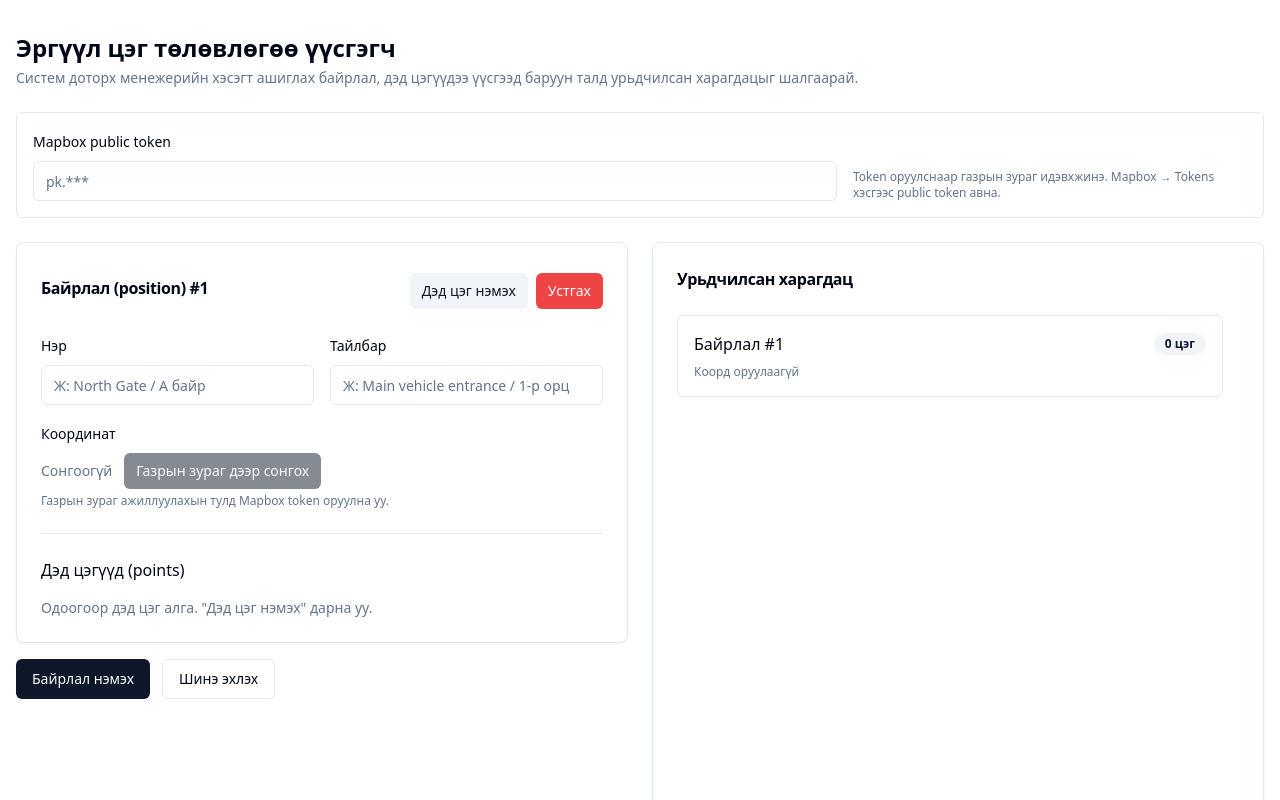
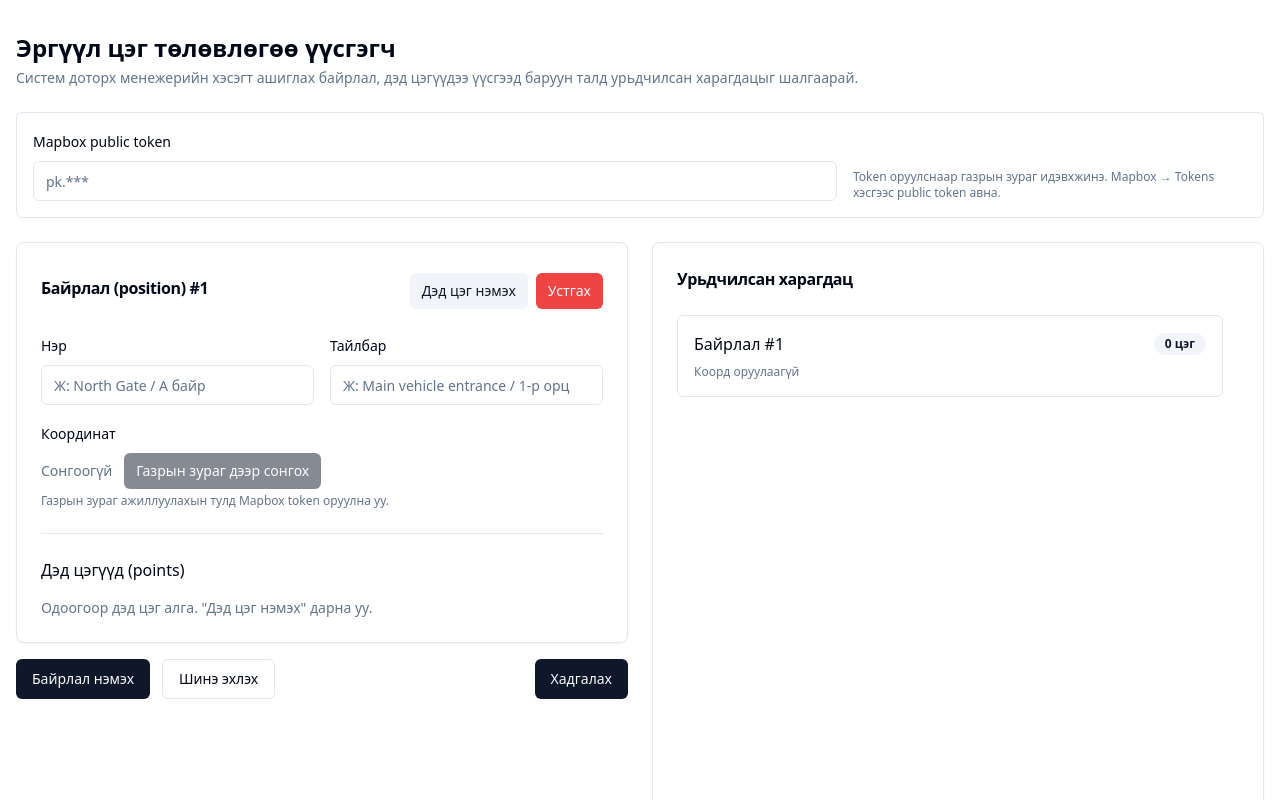
Before and after one commit to Orgilbold-Handpro/guard-route-builder, a React (Vite) app: page / in a window 1280 px wide. Shown: the top 800 px of the page. Built offline with nearby package versions, Linux system fonts and the light colour scheme.

Commit message:
Add save button
Add a save button to the UI that appears after patrol positions have been added.

```diff
--- a/src/components/PatrolDesigner.tsx
+++ b/src/components/PatrolDesigner.tsx
@@ -8,6 +8,7 @@ import { Badge } from "@/components/ui/badge";
 import { ScrollArea } from "@/components/ui/scroll-area";
 import { Dialog, DialogContent, DialogHeader, DialogTitle, DialogFooter } from "@/components/ui/dialog";
 import MapPicker from "@/components/MapPicker";
+import { useToast } from "@/hooks/use-toast";
 
 // Types matching the requested JSON shape
 export type PatrolPoint = {
@@ -36,6 +37,7 @@ const emptyPosition = (): PatrolPosition => ({ name: "", desc: "", lat: "", lng:
 
 const PatrolDesigner = () => {
   const [positions, setPositions] = useState<PatrolPosition[]>([emptyPosition()]);
+  const { toast } = useToast();
 
 
   // Mapbox token (temporary input) and map picker state
@@ -100,6 +102,12 @@ const PatrolDesigner = () => {
   };
 
 
+
+  const handleSave = () => {
+    // TODO: integrate persistence
+    console.log("Patrol plan saved:", positions);
+    toast({ title: "Амжилттай хадгаллаа", description: "Эргүүл төлөвлөгөө хадгалагдлаа." });
+  };
 
   return (
     <main className="container mx-auto px-4 py-8">
@@ -265,6 +273,7 @@ const PatrolDesigner = () => {
           <div className="flex items-center gap-3">
             <Button onClick={addPosition}>Байрлал нэмэх</Button>
             <Button variant="outline" onClick={() => setPositions([emptyPosition()])}>Шинэ эхлэх</Button>
+            <Button className="ml-auto" onClick={handleSave}>Хадгалах</Button>
           </div>
         </section>
 
```
